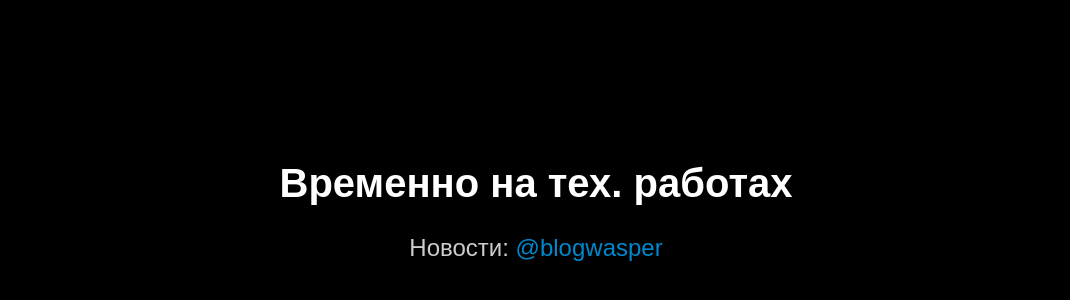
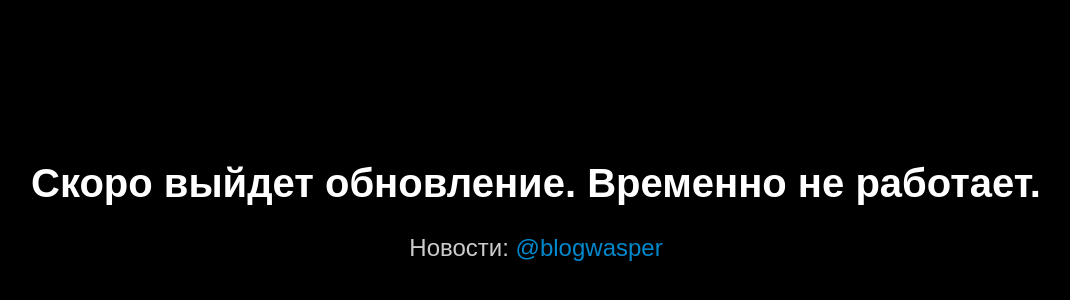
Before and after one commit to lvlaoclv48-cell/shahta, a plain HTML site: page index.html in a window 1280 px wide. Shown: the part 190-490 px from the top of the page, without its empty margins (104-1174 px from the left). Drawn offline with Linux system fonts and the light colour scheme.

Commit message:
Update index.html

```diff
--- a/index.html
+++ b/index.html
@@ -70,7 +70,7 @@
     </style>
 </head>
 <body>
-    <div class="main-text">Временно на тех. работах</div>
+    <div class="main-text">Скоро выйдет обновление. Временно не работает.</div>
     <div class="news-text">
         Новости:
         <a href="https://t.me/blogwasper" class="telegram-link" target="_blank">
```
